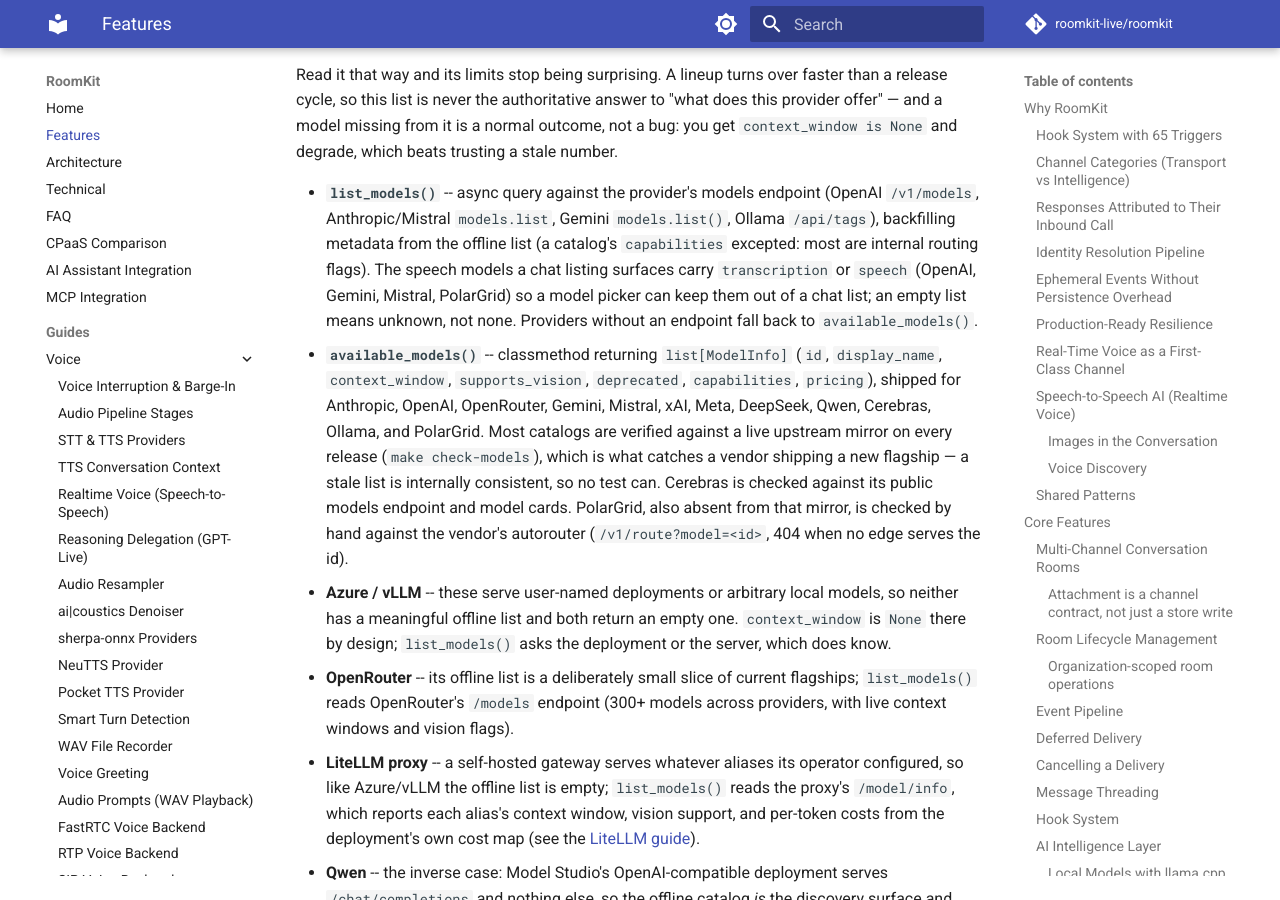
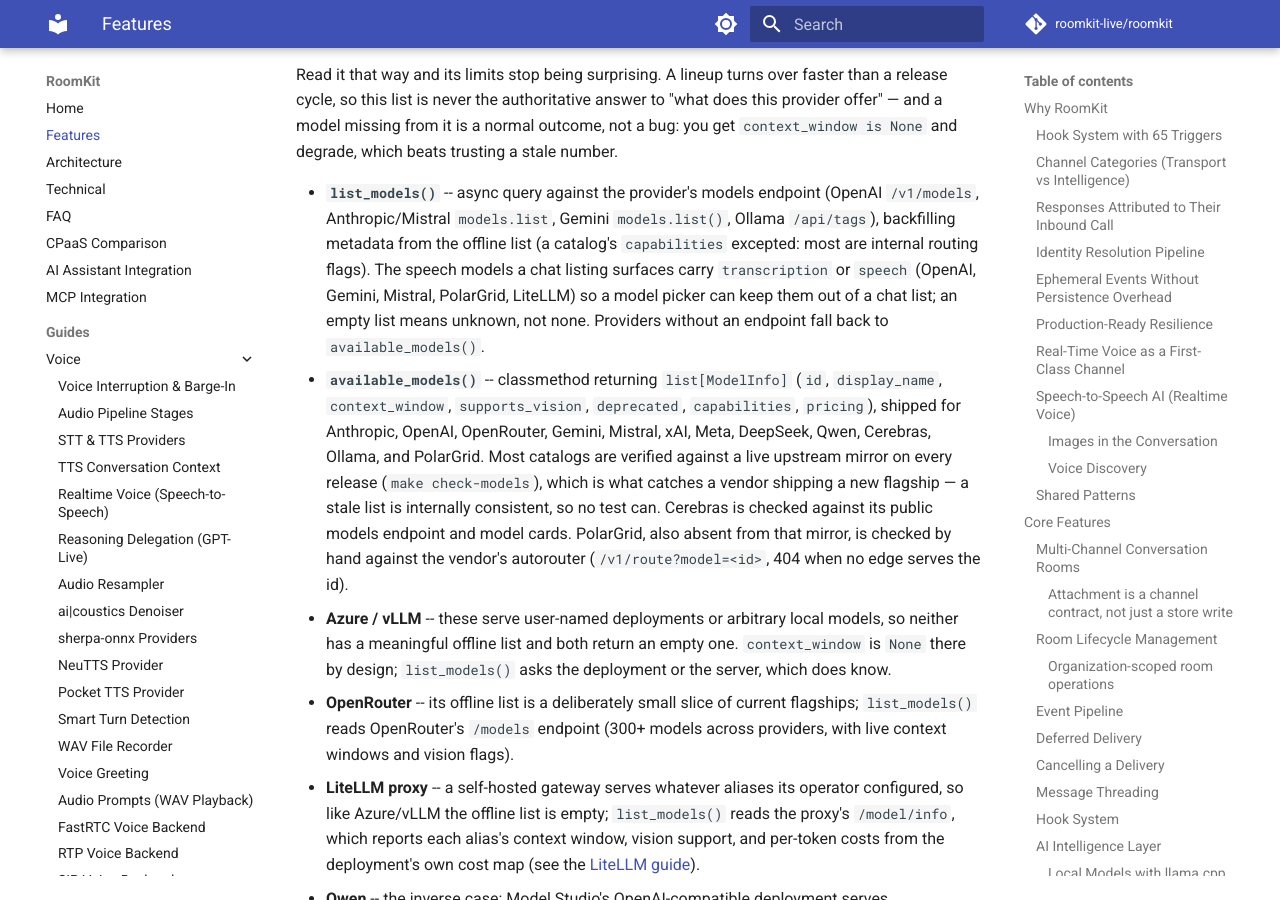
Before and after one commit to roomkit-live/roomkit-docs, an MkDocs documentation site: the page built from docs/features.md, in a window 1280 px wide and 900 px high, scrolled down 22157 px. Built offline with MkDocs 1.6.1 and Material for MkDocs 9.7.7, drawn with Linux system fonts in a browser that asks for light colours; comment, search, counter and statistics services are not loaded.

Commit message:
docs(ai): the transcription and speech tags, LiteLLM included, in the API reference (RMK-389)

```diff
--- a/docs/features.md
+++ b/docs/features.md
@@ -758,7 +758,7 @@ trusting a stale number.
   Ollama `/api/tags`), backfilling metadata from the offline list (a
   catalog's `capabilities` excepted: most are internal routing flags). The
   speech models a chat listing surfaces carry `transcription` or `speech`
-  (OpenAI, Gemini, Mistral, PolarGrid) so a model picker can keep them out of
+  (OpenAI, Gemini, Mistral, PolarGrid, LiteLLM) so a model picker can keep them out of
   a chat list; an empty list means unknown, not none. Providers without an
   endpoint fall back to `available_models()`.
 - **`available_models()`** -- classmethod returning `list[ModelInfo]`
```
Also changed, not shown: docs/api/providers-ai.md (+10 -0 lines).
